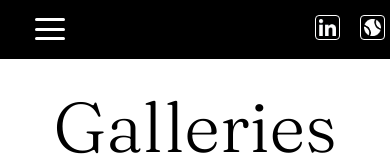
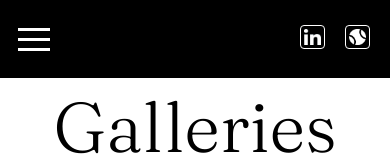
Before and after one commit to vincentdalfaro/personal-website, a React (Vite) app: page /media in a window 390 px wide. Shown: the top 160 px of the page. Built offline with nearby package versions, Linux system fonts and the light colour scheme.

Commit message:
topbar fixed mobile and scrollbar

```diff
--- a/package.json
+++ b/package.json
@@ -10,6 +10,7 @@
 		"test": "vitest"
 	},
 	"dependencies": {
+		"hamburger-react": "^2.5.2",
 		"react": "^19.0.0",
 		"react-dom": "^19.0.0",
 		"react-router-dom": "^7.8.0"
--- a/src/components/TopBar.jsx
+++ b/src/components/TopBar.jsx
@@ -3,6 +3,7 @@ import LinkedinLogo from '../assets/logos/LinkedIn-logo.png'
 import TennisLogo from "../assets/logos/tennis-logo.png"
 import UseResponsive from '../hooks/UseResponsive';
 import { useState } from 'react';
+import Hamburger from 'hamburger-react'
 
 
 const TopBar = ({backgroundColor, color}) => {
@@ -10,10 +11,6 @@ const TopBar = ({backgroundColor, color}) => {
     const isSmall = UseResponsive(650)
     const isMobile = UseResponsive(451)
     const [hamburgerOpen, setHamburgerOpen] = useState(false)
-
-    const hamburgerClick = () => {
-        setHamburgerOpen(prev => !prev);
-    };
 
 
     return (
@@ -32,12 +29,10 @@ const TopBar = ({backgroundColor, color}) => {
 
                 {isMobile ? (
                     <div className='topbar-links'>
-                        <div className="hamburger-icon" onClick={hamburgerClick}>
-                            <span/><span/><span/>
-                        </div>
+                        <Hamburger toggled={hamburgerOpen} toggle={setHamburgerOpen}/>
 
                         {hamburgerOpen && (
-                            <div className="dropdown-menu">
+                            <div className='dropdown-menu'>
                                 <Link to="/">Home</Link>
                                 <Link to="/media">Media</Link>
                                 <Link to="/projects">Projects</Link>
--- a/src/index.css
+++ b/src/index.css
@@ -6,6 +6,7 @@ html, body, #root {
   color: white;
   height: 100%;
   margin: 0;
+
   padding: 0;
 }
 
@@ -13,3 +14,7 @@ a {
   text-decoration: none;
   color: inherit;
 }
+
+body::-webkit-scrollbar {
+  display: none; /* Chrome, Safari, Edge */
+}
--- a/src/styles/App.css
+++ b/src/styles/App.css
@@ -56,34 +56,16 @@
     padding: 3px;
 }
 
-/* Hamburger Icon */
-.hamburger-icon {
-    width: 30px;
-    height: 22px;
+.dropdown-menu{
+    position: absolute;
+    top: 25px;
+    left: 70px;
     display: flex;
     flex-direction: column;
-    justify-content: space-between;
-    cursor: pointer;
-}
-
-.hamburger-icon span {
-    display: block;
-    height: 3px;
-    background-color: white;
-    border-radius: 2px;
-}
-
-.dropdown-menu{
-    position: absolute;
-    top: 20px;
-    left: 75px;
-    display: flex;
-    flex-direction: column;
-    color: black;
-    background-color: white;
     padding: 5px;
+    font-size: 20px;
     gap: 2px;
-    border: 2px solid black;
+    border: 2px solid white
 }
 
 
@@ -128,10 +110,11 @@
 
 @media (max-width: 450px) {
     .topbar-links {
-        margin-left: 20px;
+        margin-left: 10px;
+        gap: 0;
     }
 
     .topbar-flex {
-        margin-left: 0px;
+        padding-left: 0;
     }
 }
```
Also changed, not shown: 1 other file (tests, documents, lock files or other folders).
